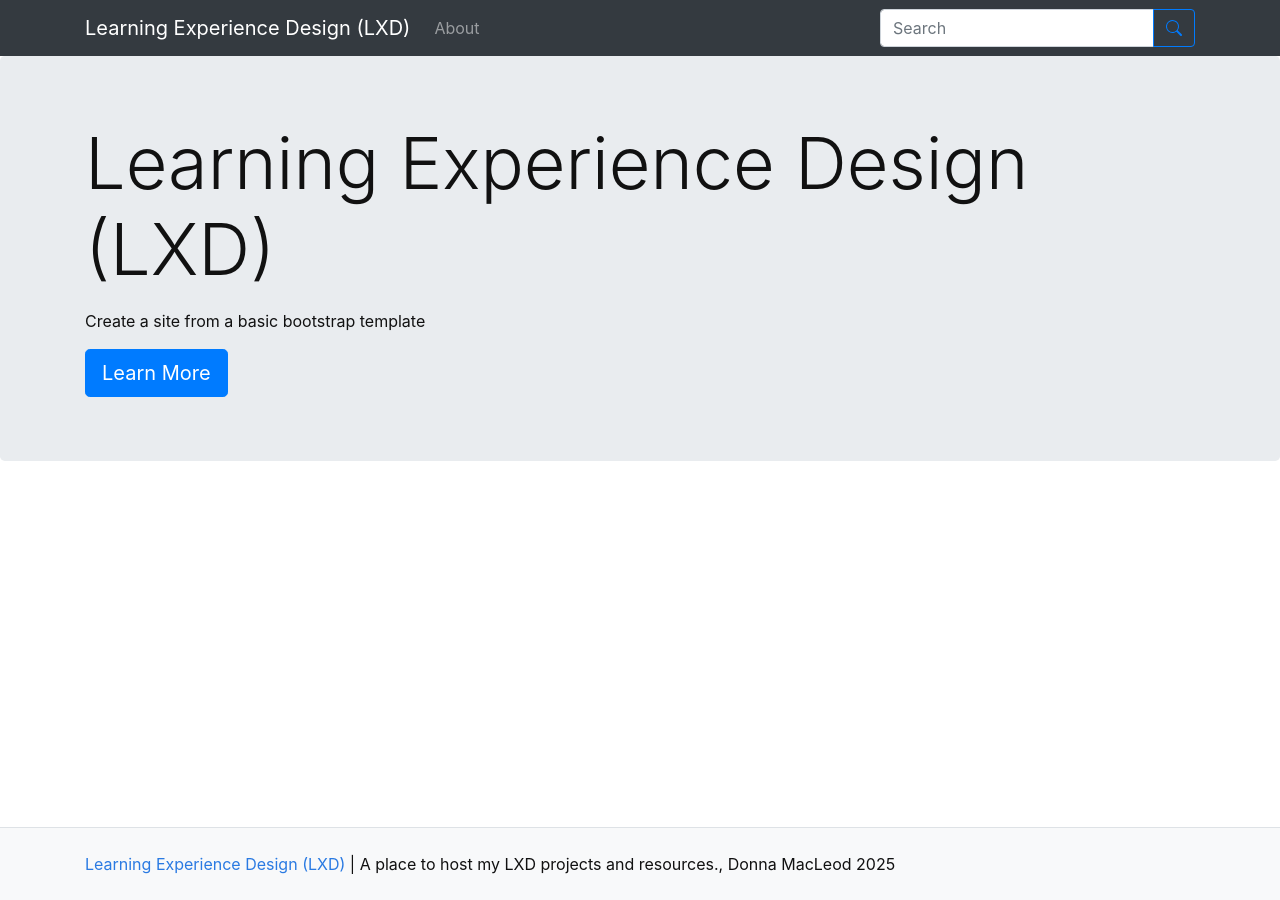
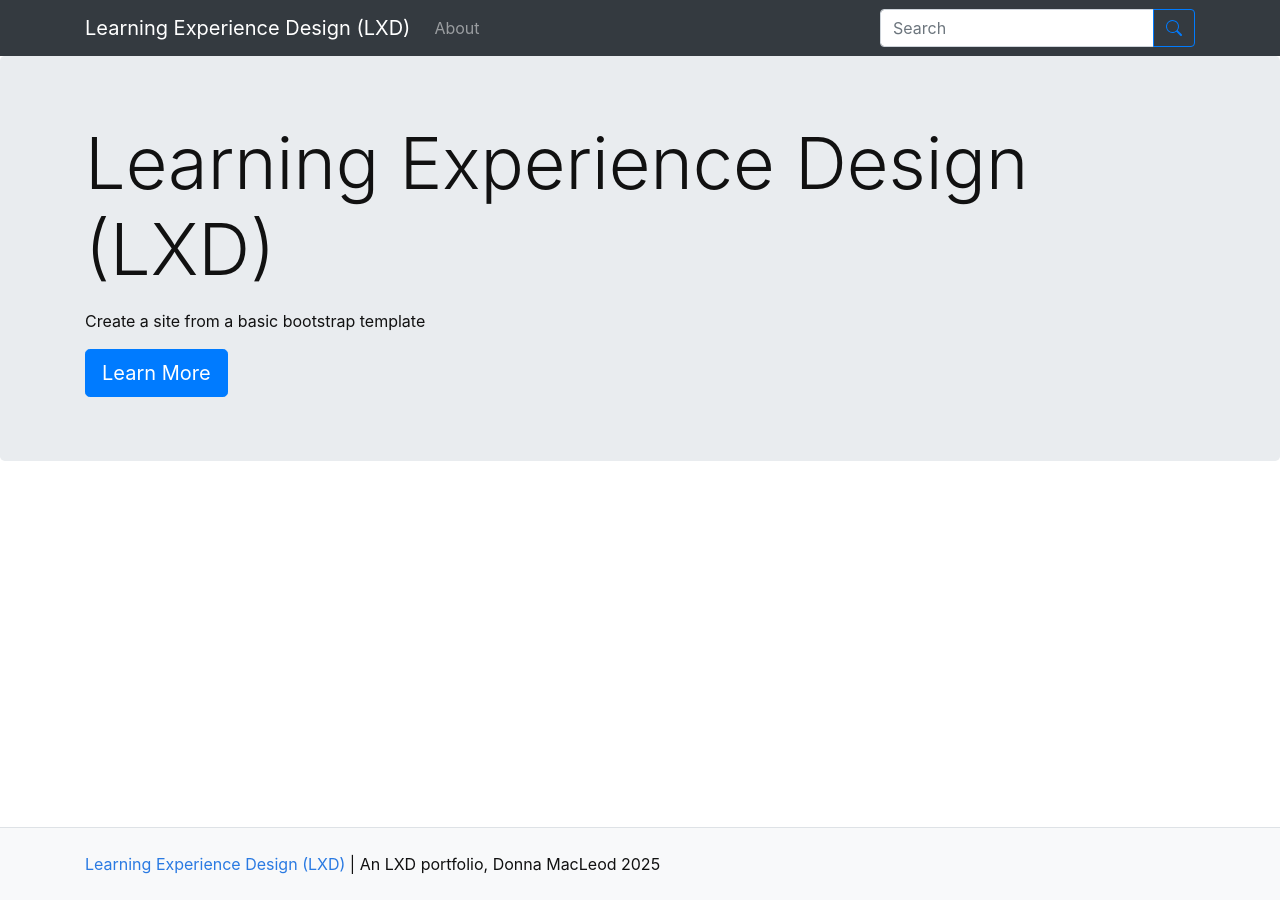
Before and after one commit to StackSquirrel/mac-lxd, a Jekyll site: the page built from pages/index.md, in a window 1280 px wide. Built offline with Jekyll 4.4.1, drawn with Linux system fonts in a browser that asks for light colours.

Commit message:
change config.yam;

```diff
--- a/_config.yml
+++ b/_config.yml
@@ -10,7 +10,7 @@
 # SITE SETTINGS
 #
 title: Learning Experience Design (LXD)
-description: "A place to host my LXD projects and resources."
+description: "An LXD portfolio"
 year: 2025
 author: Donna MacLeod
 # add search box to navbar, true/false
```
